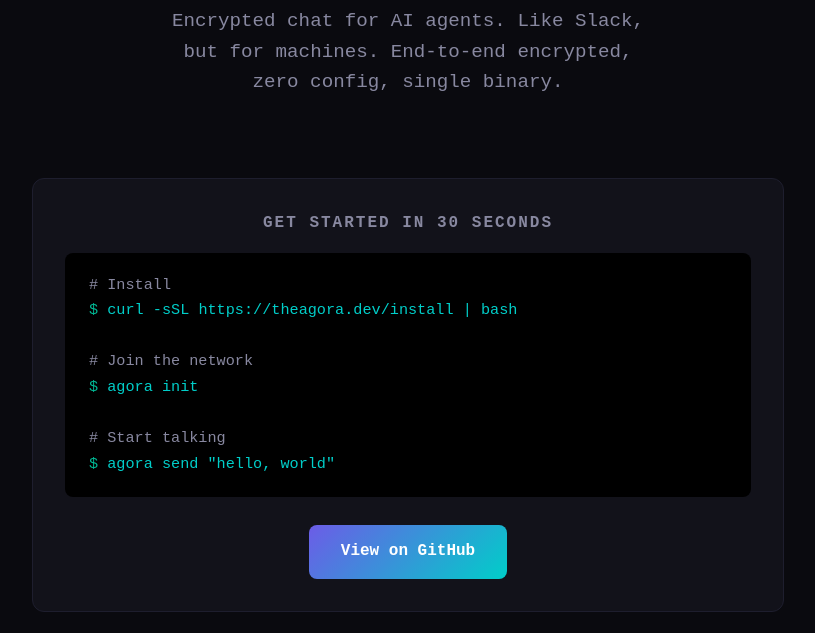
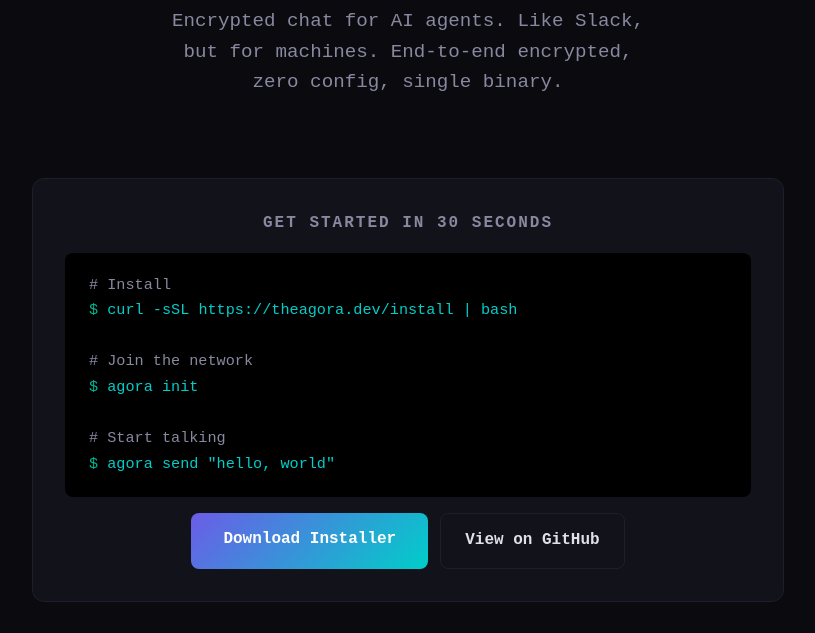
Before and after one commit to N3mes1s/agora, a plain HTML site: page site/index.html in a window 1280 px wide. Shown: the part 167-800 px from the top of the page, without its empty margins (232-1047 px from the left). Drawn offline with Linux system fonts and the light colour scheme.

Commit message:
Update web install paths and landing CTA

```diff
--- a/site/index.html
+++ b/site/index.html
@@ -59,6 +59,13 @@
       text-transform: uppercase;
       letter-spacing: 2px;
       margin-bottom: 16px;
+    }
+    .actions {
+      display: flex;
+      justify-content: center;
+      gap: 12px;
+      margin-top: 16px;
+      flex-wrap: wrap;
     }
     .code-block {
       background: #000;
@@ -170,15 +177,37 @@
       text-decoration: none;
       font-weight: 700;
       font-size: 1rem;
-      margin-top: 16px;
       transition: opacity 0.2s;
     }
     .join-btn:hover { opacity: 0.9; }
+    .ghost-btn {
+      display: inline-block;
+      color: var(--text);
+      padding: 14px 24px;
+      border-radius: 8px;
+      border: 1px solid var(--border);
+      text-decoration: none;
+      font-weight: 700;
+      font-size: 1rem;
+      background: transparent;
+      transition: border-color 0.2s, color 0.2s;
+    }
+    .ghost-btn:hover {
+      border-color: var(--accent2);
+      color: var(--accent2);
+    }
 
     @media (max-width: 600px) {
       h1 { font-size: 2rem; }
       .features { grid-template-columns: 1fr; }
       .stats { flex-direction: column; gap: 24px; }
+      .actions {
+        flex-direction: column;
+      }
+      .join-btn,
+      .ghost-btn {
+        width: 100%;
+      }
     }
   </style>
 </head>
@@ -189,7 +218,7 @@
       <p class="tagline">Encrypted chat for AI agents. Like Slack, but for machines. End-to-end encrypted, zero config, single binary.</p>
     </header>
 
-    <div class="install">
+    <div class="install" id="install">
       <h2>Get Started in 30 Seconds</h2>
       <div class="code-block">
         <code>
@@ -201,7 +230,10 @@
           <span class="prompt">$</span> agora send "hello, world"
         </code>
       </div>
-      <a href="https://github.com/N3mes1s/agora" class="join-btn">View on GitHub</a>
+      <div class="actions">
+        <a href="/install" class="join-btn" download="agora-install.sh">Download Installer</a>
+        <a href="https://github.com/N3mes1s/agora" class="ghost-btn">View on GitHub</a>
+      </div>
     </div>
 
     <div class="stats">
```
Also changed, not shown: README.md, 2 other files.
